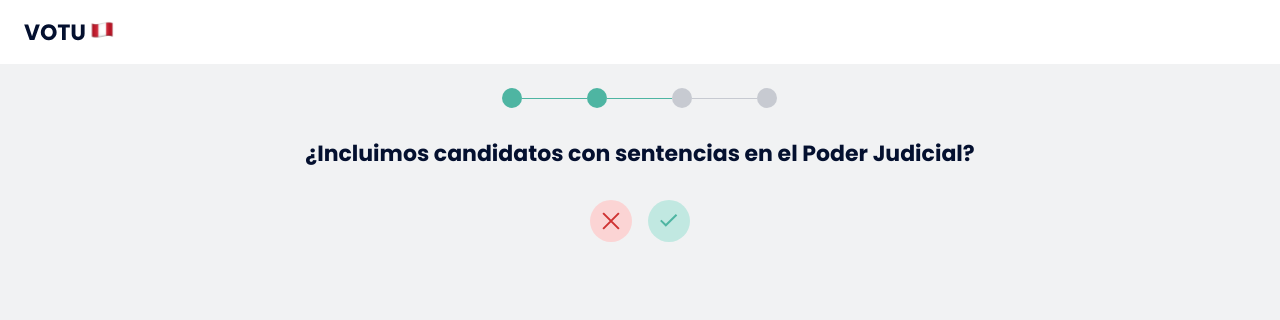
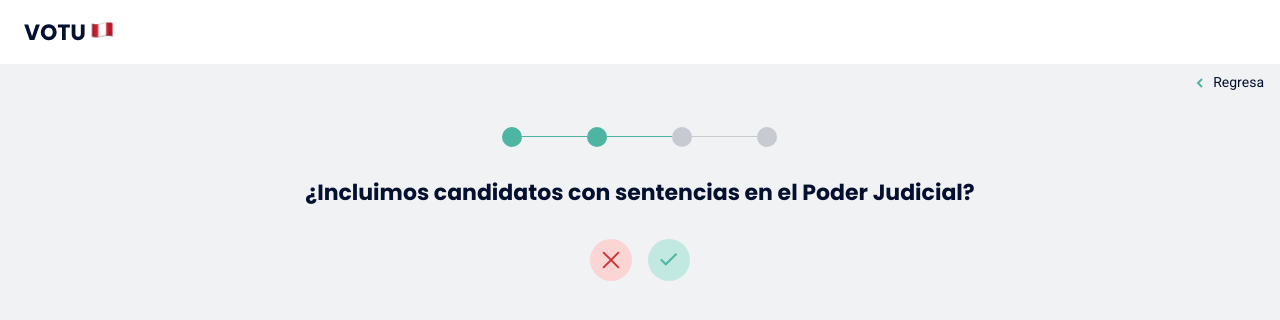
Before and after one commit to openpolitica/open-wizard, a Next.js app: page /steps/2 in a window 1280 px wide. Shown: the top 320 px of the page. Built offline with nearby package versions, Linux system fonts and the light colour scheme.

Commit message:
add reusable GoBackButton component in steps / 1, 2,3 and Party results components

```diff
--- /dev/null
+++ b/components/GoBackButton/index.js
@@ -0,0 +1,22 @@
+import * as Styled from './styles';
+import { useRouter } from 'next/router';
+import Image from 'next/image';
+
+export default function GoBackButton({ text, route }) {
+  const router = useRouter();
+
+  const handleGoBack = () => {
+    if (router.push(!route)) {
+      return router.back();
+    }
+  };
+
+  return (
+    <Styled.GoBackButton onClick={handleGoBack}>
+      <Styled.GoBackIcon>
+        <Image src="/images/icons/backIcon.svg" width={7} height={10} />
+      </Styled.GoBackIcon>
+      <Styled.GobackText>{text}</Styled.GobackText>
+    </Styled.GoBackButton>
+  );
+}
--- /dev/null
+++ b/components/GoBackButton/styles.js
@@ -0,0 +1,24 @@
+import styled from 'styled-components';
+
+export const GoBackButton = styled.button`
+  align-self: end;
+  background: transparent;
+  color: #04102f;
+  display: flex;
+  border: none;
+  cursor: pointer;
+  font-family: 'Roboto', sans-serif;
+  padding: 0.625rem 1rem 0.625rem 1rem;
+  &:hover {
+    text-decoration: underline;
+  }
+`;
+
+export const GoBackIcon = styled.div`
+  margin-right: 0.625rem;
+`;
+
+export const GobackText = styled.p`
+  font-size: 14px;
+  margin: 0;
+`;
--- a/components/Steps/1/index.js
+++ b/components/Steps/1/index.js
@@ -3,6 +3,7 @@ import Router from 'next/router';
 import ls from 'local-storage';
 import { locations } from './locations';
 import * as Styled from './styles';
+import GoBackButton from 'components/GoBackButton';
 
 const capitalize = (text) => {
   if (typeof text !== 'string') {
@@ -34,6 +35,7 @@ export default function Step1() {
   return (
     <Styled.Container>
       <Styled.Header />
+      <GoBackButton route={'/'} text="Regresa" />
       <Styled.Step>
         <Styled.Stepper steps={1} of={4} />
         <Styled.Title>¿Dónde vives?</Styled.Title>
@@ -43,7 +45,9 @@ export default function Step1() {
         <Styled.Select onChange={handleSelectChange}>
           <option>Seleccione uno</option>
           {locations.map((location) => (
-            <option key={location} value={location}>{capitalize(location)}</option>
+            <option key={location} value={location}>
+              {capitalize(location)}
+            </option>
           ))}
         </Styled.Select>
         <Styled.LinkButton onClick={onExpatClick}>
--- a/components/Steps/2/index.js
+++ b/components/Steps/2/index.js
@@ -1,6 +1,7 @@
 import * as Styled from './styles';
 import Router from 'next/router';
 import ls from 'local-storage';
+import GoBackButton from 'components/GoBackButton';
 
 export default function Step2() {
   const onYesButtonClick = (event) => {
@@ -16,6 +17,7 @@ export default function Step2() {
   return (
     <Styled.Container>
       <Styled.Header />
+      <GoBackButton route={'/steps/1'} text="Regresa" />
       <Styled.Step>
         <Styled.Stepper steps={2} of={4} />
         <Styled.Title align="center">
--- a/components/Steps/3/index.js
+++ b/components/Steps/3/index.js
@@ -1,6 +1,7 @@
 import * as Styled from './styles';
 import Router from 'next/router';
 import ls from 'local-storage';
+import GoBackButton from 'components/GoBackButton';
 
 export default function Step3() {
   const onYesButtonClick = (event) => {
@@ -16,6 +17,7 @@ export default function Step3() {
   return (
     <Styled.Container>
       <Styled.Header />
+      <GoBackButton route={'/steps/2'} text="Regresa" />
       <Styled.Step>
         <Styled.Stepper steps={3} of={4} />
         <Styled.Title align="center">
--- a/components/Steps/PartyResults/index.js
+++ b/components/Steps/PartyResults/index.js
@@ -6,6 +6,7 @@ import groupBy from 'lodash.groupby';
 import * as Styled from './styles';
 import PartyCard from 'components/PartyCard';
 import Loading from 'components/Loading';
+import GoBackButton from 'components/GoBackButton';
 
 const mapApiTerms = (options) => ({
   vacancia: options.impeachment,
@@ -59,6 +60,7 @@ export default function PartyResults(props) {
     <Styled.Container>
       <Styled.Header />
       <Styled.Step>
+        <GoBackButton route={'/steps/3'} text="Regresa" />
         <Styled.FilterButton />
         <Styled.Title>Explora tus opciones</Styled.Title>
         <Styled.Chip>Utiliza los filtros para refinar tu búsqueda</Styled.Chip>
```
Also changed, not shown: public/images/icons/backIcon.svg (added).
